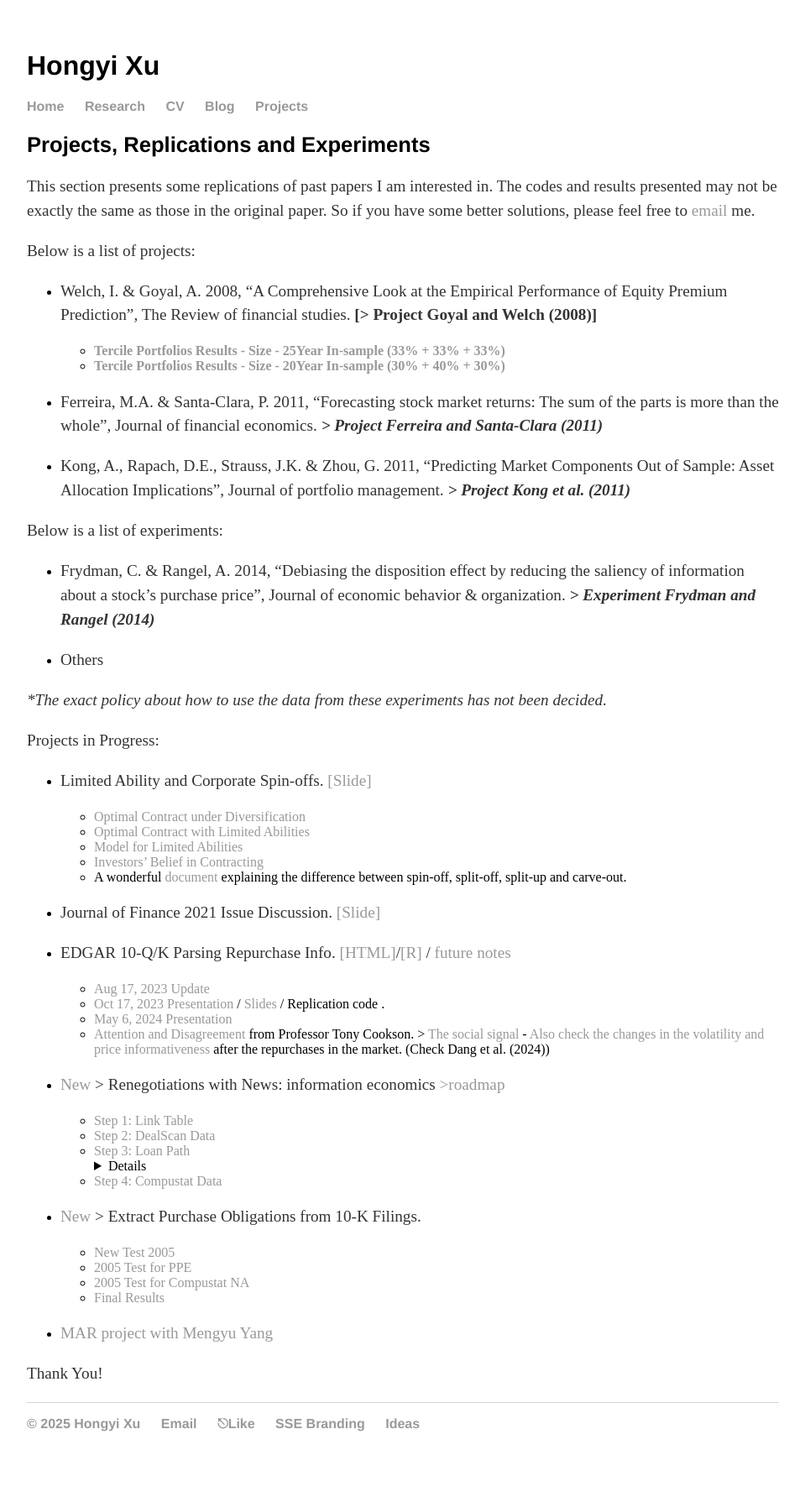
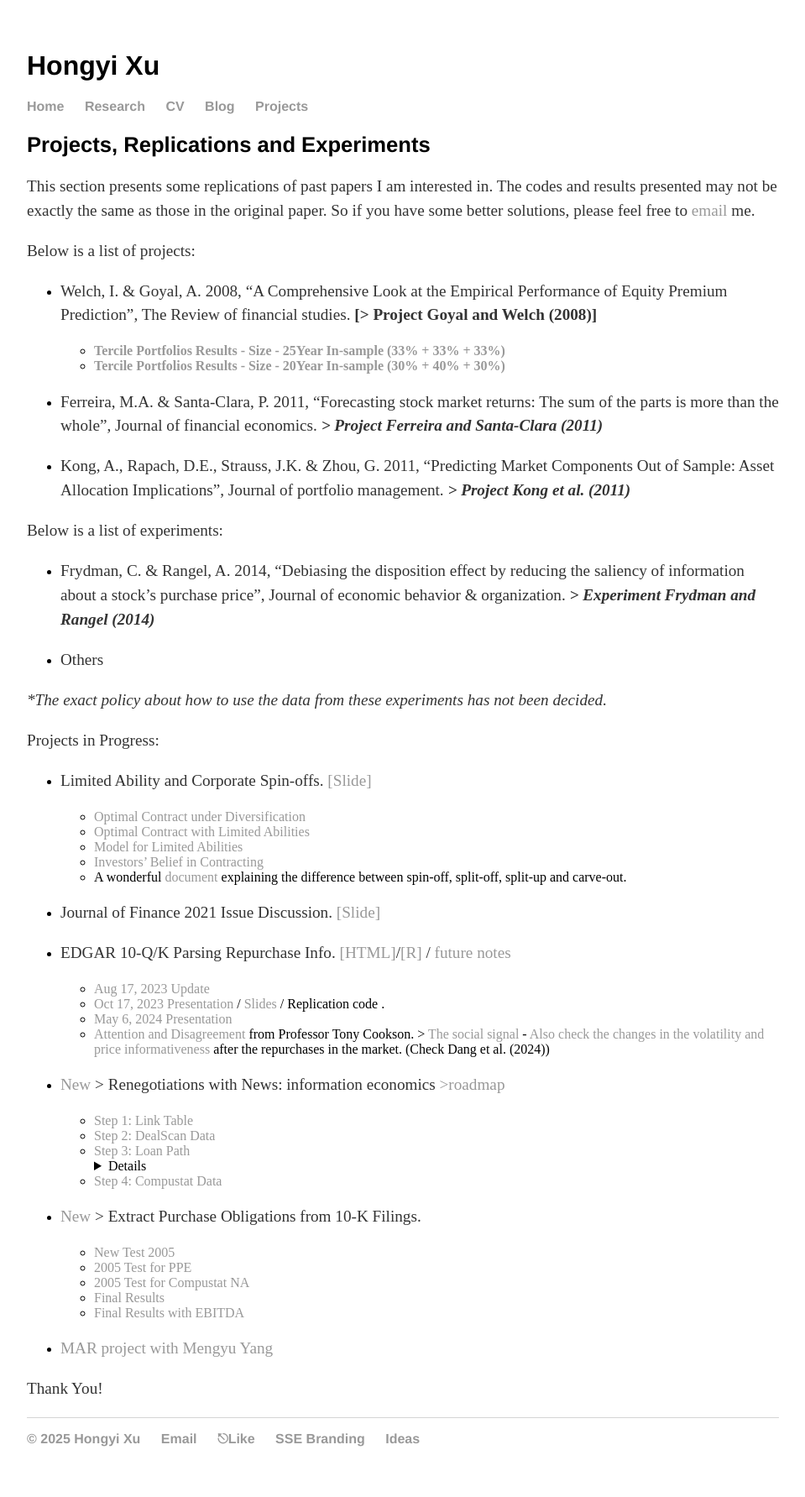
Before and after one commit to hongyileoxu/hongyileoxu.github.io, a Jekyll site: the page built from projects/index.md, in a window 1280 px wide. Shown: the whole page at 84% size, without its empty margins (160-1119 px from the left). Built offline with Jekyll 4.4.1, drawn with Linux system fonts in a browser that asks for light colours.

Commit message:
Update index.md
add the results using debt-ebitda ratio.

```diff
--- a/projects/index.md
+++ b/projects/index.md
@@ -58,6 +58,7 @@ Projects in Progress:
      -    [2005 Test for PPE](http://hongyileoxu.github.io/research/Purchase_contract_10Ks/AFA_test_2005_PPE.html)
      -    [2005 Test for Compustat NA](http://hongyileoxu.github.io/research/Purchase_contract_10Ks/AFA_test_2005_PPE_allNA.html)
      -    [Final Results](http://hongyileoxu.github.io/research/Purchase_contract_10Ks/AFA_test_2005_PPE_clean.html)
+     -    [Final Results with EBITDA](http://hongyileoxu.github.io/research/Purchase_contract_10Ks/AFA_test_2005_PPE_clean_ebitda.html)
 
 -    [MAR project with Mengyu Yang](http://hongyileoxu.github.io/research/MAR/OnBoard_analysis_hongyi.html)
 
```
